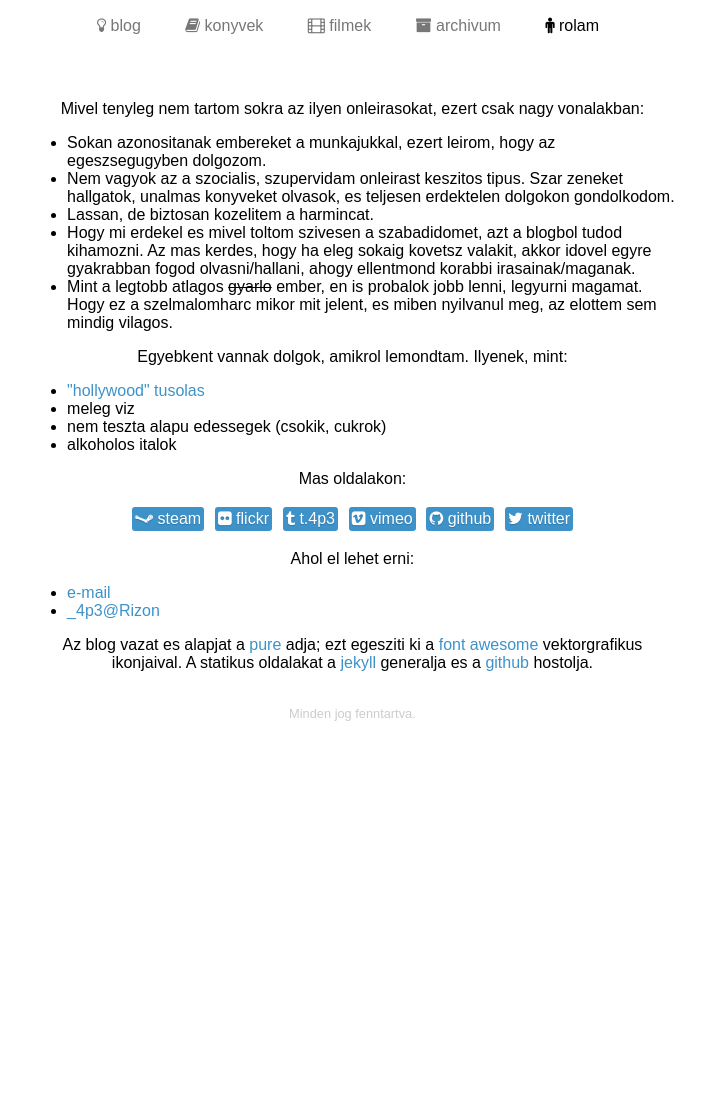
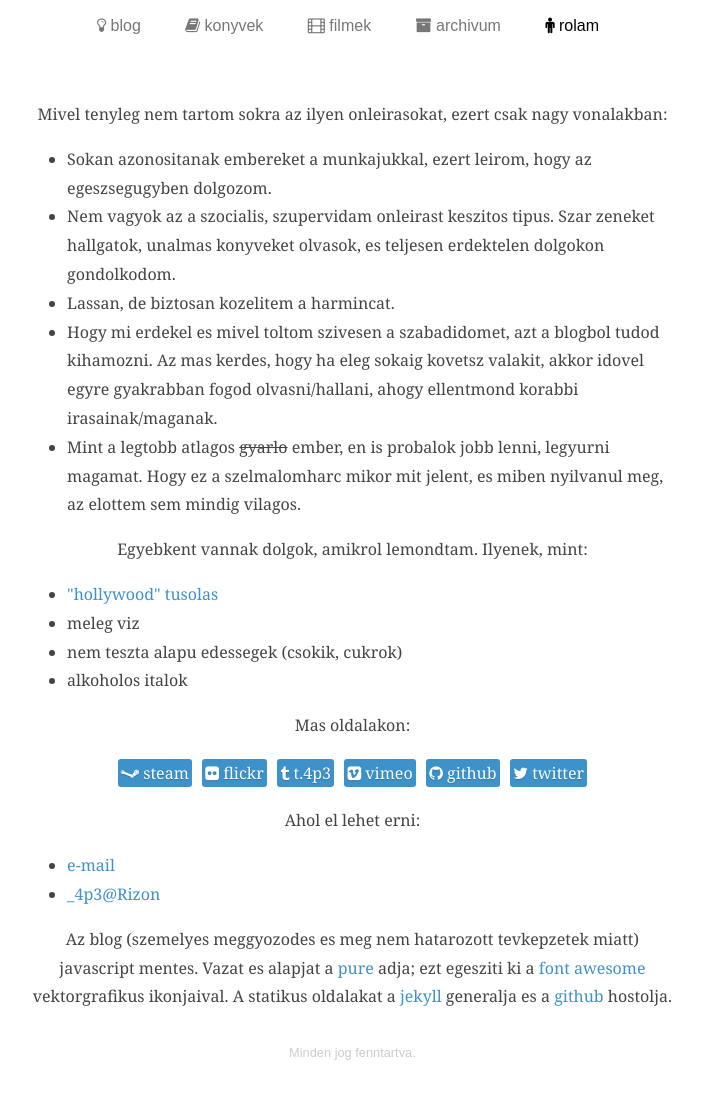
Before and after one commit to 4p3/4p3.github.io, a Jekyll site: the page built from rolam.html, in a window 1280 px wide. Shown: the whole page, without its empty margins (292-997 px from the left). Built offline with Jekyll 4.4.1, drawn with Linux system fonts in a browser that asks for light colours; Markdown is read by kramdown in place of the engine named in the settings; before the commit the page ends 900 px from its top, so only the background shows below that.

Commit message:
minor fixes

```diff
--- a/_layouts/rolam.html
+++ b/_layouts/rolam.html
@@ -60,9 +60,11 @@ title: rolam
     <div class="content pure-u-1-24 pure-u-md-5-24"><!-- left sidebar --></div>
     <div class="content pure-u-1 pure-u-md-14-24">
         <div class="posts">
+            <div class="post-description">
 
-            {{ content }}
+                {{ content }}
 
+            </div>
         </div> <!-- end of posts -->
         <div class="footer">
             {% if paginator.total_pages > 1 %}
--- a/rolam.html
+++ b/rolam.html
@@ -83,5 +83,5 @@ layout: rolam
 </ul>
 
 <p>
-    Az blog vazat es alapjat a <a href="http://purecss.io/">pure</a> adja; ezt egesziti ki a <a href="http://fortawesome.github.io/Font-Awesome/">font awesome</a> vektorgrafikus ikonjaival. A statikus oldalakat a <a href="http://jekyllrb.com/">jekyll</a> generalja es a <a href="https://pages.github.com/">github</a> hostolja.
+    Az blog (szemelyes meggyozodes es meg nem hatarozott tevkepzetek miatt) javascript mentes. Vazat es alapjat a <a href="http://purecss.io/">pure</a> adja; ezt egesziti ki a <a href="http://fortawesome.github.io/Font-Awesome/">font awesome</a> vektorgrafikus ikonjaival. A statikus oldalakat a <a href="http://jekyllrb.com/">jekyll</a> generalja es a <a href="https://pages.github.com/">github</a> hostolja.
 </p>
```
